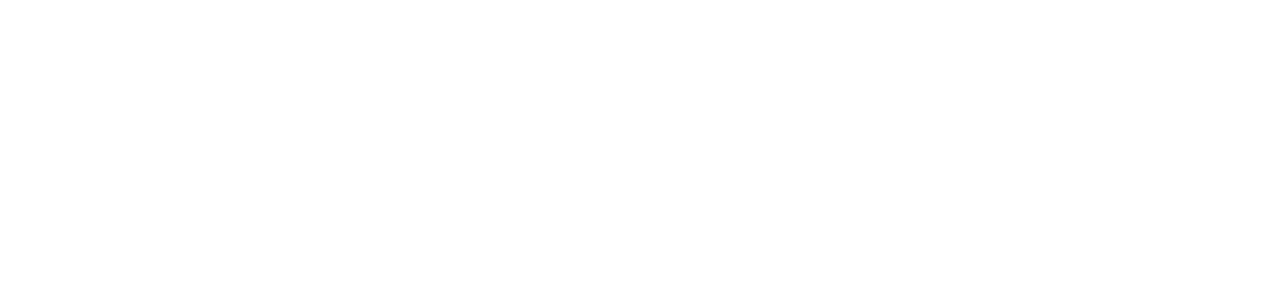
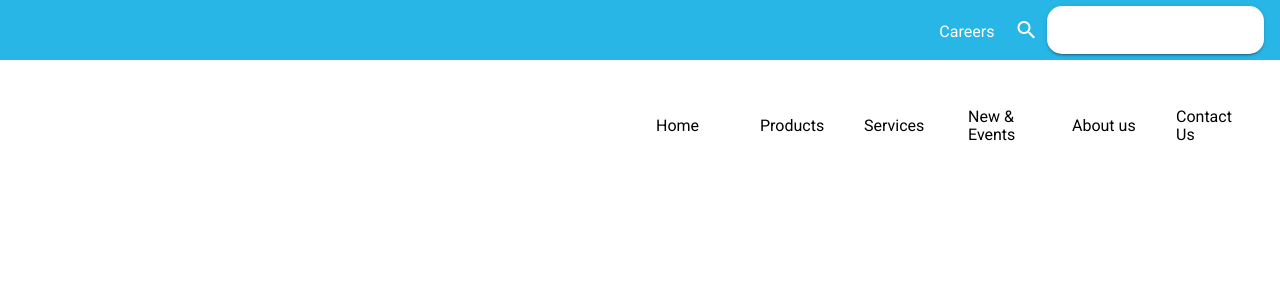
Before and after one commit to michaelmurwayi/odex, a Vue app: page /products in a window 1280 px wide. Shown: the top 300 px of the page. Built offline with nearby package versions, Linux system fonts and the light colour scheme.

Commit message:
products page initial template

```diff
--- a/src/router/index.ts
+++ b/src/router/index.ts
@@ -1,6 +1,7 @@
 import Vue from 'vue'
 import VueRouter, { RouteConfig } from 'vue-router'
 import Home from '../views/Home.vue'
+import Products from '../views/Products.vue'
 
 Vue.use(VueRouter)
 
@@ -11,12 +12,12 @@
     component: Home
   },
   {
-    path: '/about',
-    name: 'About',
+    path: '/products',
+    name: 'Products',
     // route level code-splitting
     // this generates a separate chunk (about.[hash].js) for this route
     // which is lazy-loaded when the route is visited.
-    component: () => import(/* webpackChunkName: "about" */ '../views/About.vue')
+    component: Products
   }
 ]
 
--- a/src/views/About.vue
+++ /dev/null
@@ -1,5 +0,0 @@
-<template>
-  <div class="about">
-    <h1>This is an about page</h1>
-  </div>
-</template>
--- /dev/null
+++ b/src/views/Products.vue
@@ -0,0 +1,20 @@
+<template>
+  <div class="home">
+    <Navbar/>
+    <Footer/>
+  </div>
+</template>
+
+<script lang="ts">
+import { Component, Vue } from 'vue-property-decorator';
+import Navbar from '@/components/Navbar.vue'; // @ is an alias to /src
+import Footer from '@/components/Footer.vue'
+
+@Component({
+  components: {
+    Navbar,
+    Footer
+  },
+})
+export default class Home extends Vue {}
+</script>
```
